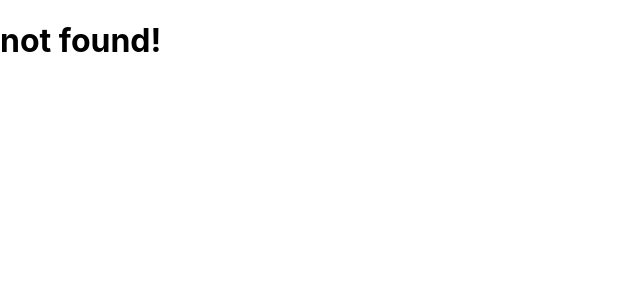
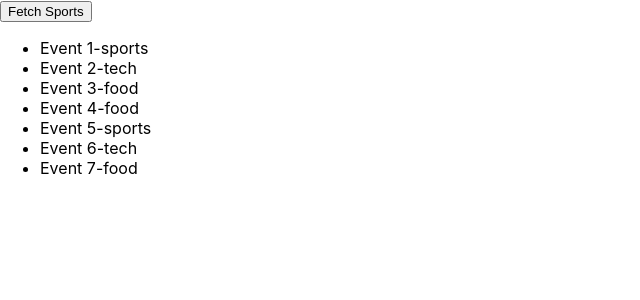
Before and after one commit to AldoCasareto/nextJS-practice, a Next.js app: page /eventsclient in a window 1280 px wide. Before the commit this address had no page. Shown: the top 300 px of the page, without its empty margins (0-640 px from the left). Built offline with nearby package versions, Linux system fonts and the light colour scheme; data requests are answered from the project's data file.

Commit message:
server side rendering and filter

```diff
--- a/db.json
+++ b/db.json
@@ -8,42 +8,42 @@
       "date": "april 25"
     },
     {
-      "id": "1",
+      "id": "2",
       "title": "Event 2",
       "description": "Description 2",
       "category": "tech",
       "date": "august 25"
     },
     {
-      "id": "1",
+      "id": "3",
       "title": "Event 3",
       "description": "Description 3",
       "category": "food",
       "date": "february 25"
     },
     {
-      "id": "1",
+      "id": "4",
       "title": "Event 4",
       "description": "Description 4",
       "category": "food",
       "date": "october 25"
     },
     {
-      "id": "1",
+      "id": "5",
       "title": "Event 5",
       "description": "Description 5",
       "category": "sports",
       "date": "july 25"
     },
     {
-      "id": "1",
+      "id": "6",
       "title": "Event 6",
       "description": "Description 6",
       "category": "tech",
       "date": "june 25"
     },
     {
-      "id": "1",
+      "id": "7",
       "title": "Event 7",
       "description": "Description 7",
       "category": "food",
--- /dev/null
+++ b/pages/eventsclient.js
@@ -0,0 +1,49 @@
+import { useState } from "react";
+import { useRouter } from "next/router";
+
+const EventsClient = ({ eventList }) => {
+  const [events, setEvents] = useState(eventList);
+
+  const router = useRouter();
+
+  const fetchSports = async () => {
+    const response = await fetch(
+      `http://localhost:3004/events?category=sports`
+    );
+    const data = await response.json();
+    setEvents(data);
+    router.push("/eventsclient?category=sports", undefined, { shallow: true });
+  };
+
+  return (
+    <div>
+      <button onClick={fetchSports}>Fetch Sports</button>
+      <ul>
+        {events.map((event) => (
+          <div key={event.id}>
+            <li>
+              {event.title}-{event.category}
+            </li>
+          </div>
+        ))}
+      </ul>
+    </div>
+  );
+};
+
+export async function getServerSideProps(context) {
+  const { query } = context;
+  const { category } = query;
+  const queryString = category ? `?category=${category}` : "";
+
+  const response = await fetch("http://localhost:3004/events?" + queryString);
+  const data = await response.json();
+
+  return {
+    props: {
+      eventList: data,
+    },
+  };
+}
+
+export default EventsClient;
```
Also changed, not shown: pages/events.js (+0 -7 lines).
